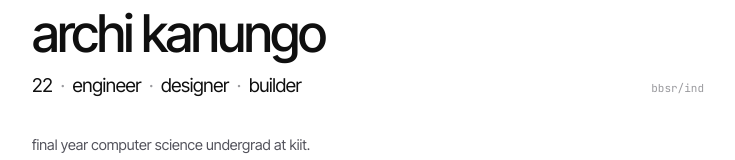
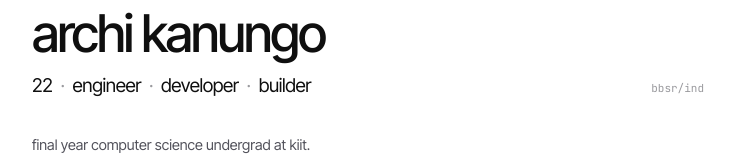
Before and after one commit to archiik04/portfolio., a React (Vite) app: page / in a window 1280 px wide. Shown: the part 207-367 px from the top of the page, without its empty margins (272-1007 px from the left). Built offline with nearby package versions, Linux system fonts and the light colour scheme; no server answers.

Commit message:
copy: developer instead of designer in the role line

```diff
--- a/src/components/site/Intro.tsx
+++ b/src/components/site/Intro.tsx
@@ -63,7 +63,7 @@ export const Intro: React.FC = () => (
           <span className="text-faint">&middot;</span>
           <span>engineer</span>
           <span className="text-faint">&middot;</span>
-          <span>designer</span>
+          <span>developer</span>
           <span className="text-faint">&middot;</span>
           <span>builder</span>
         </p>
```
